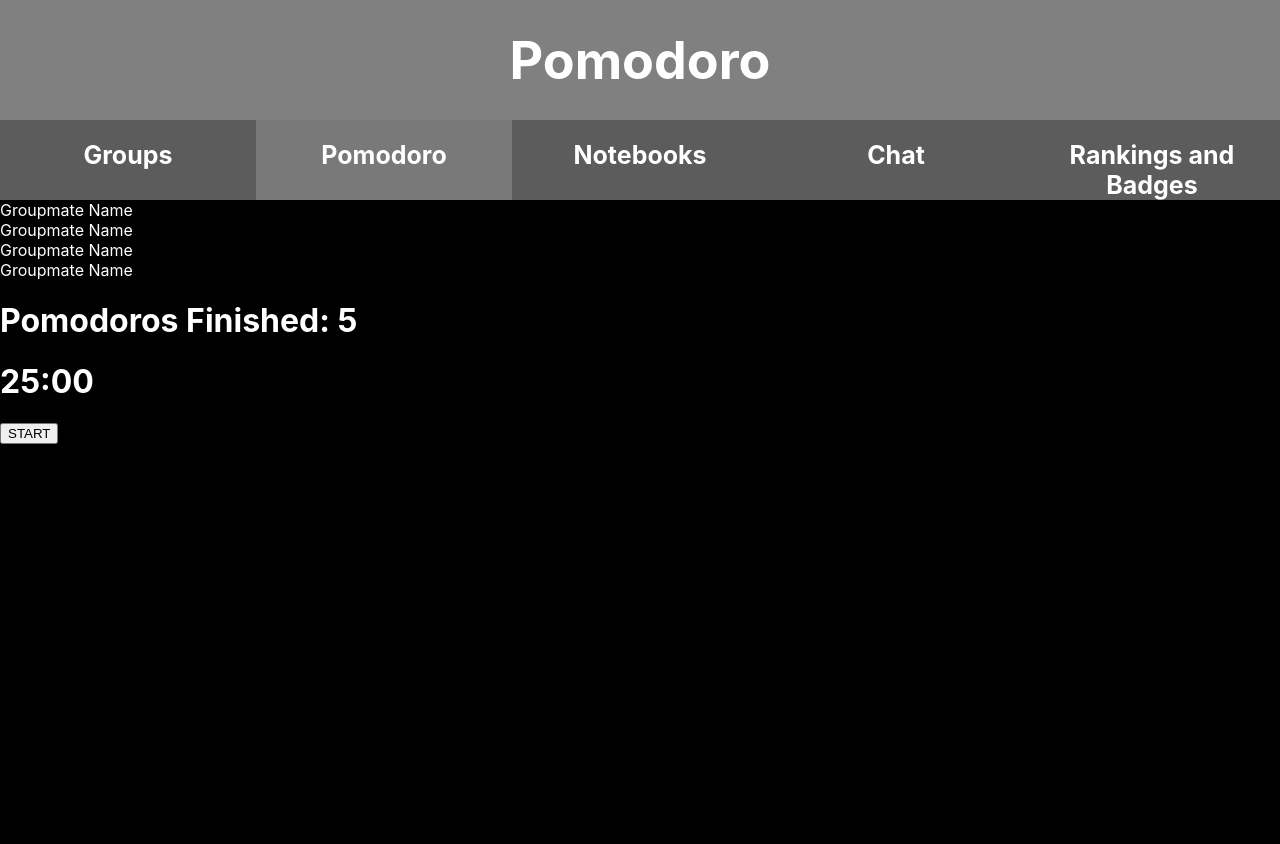
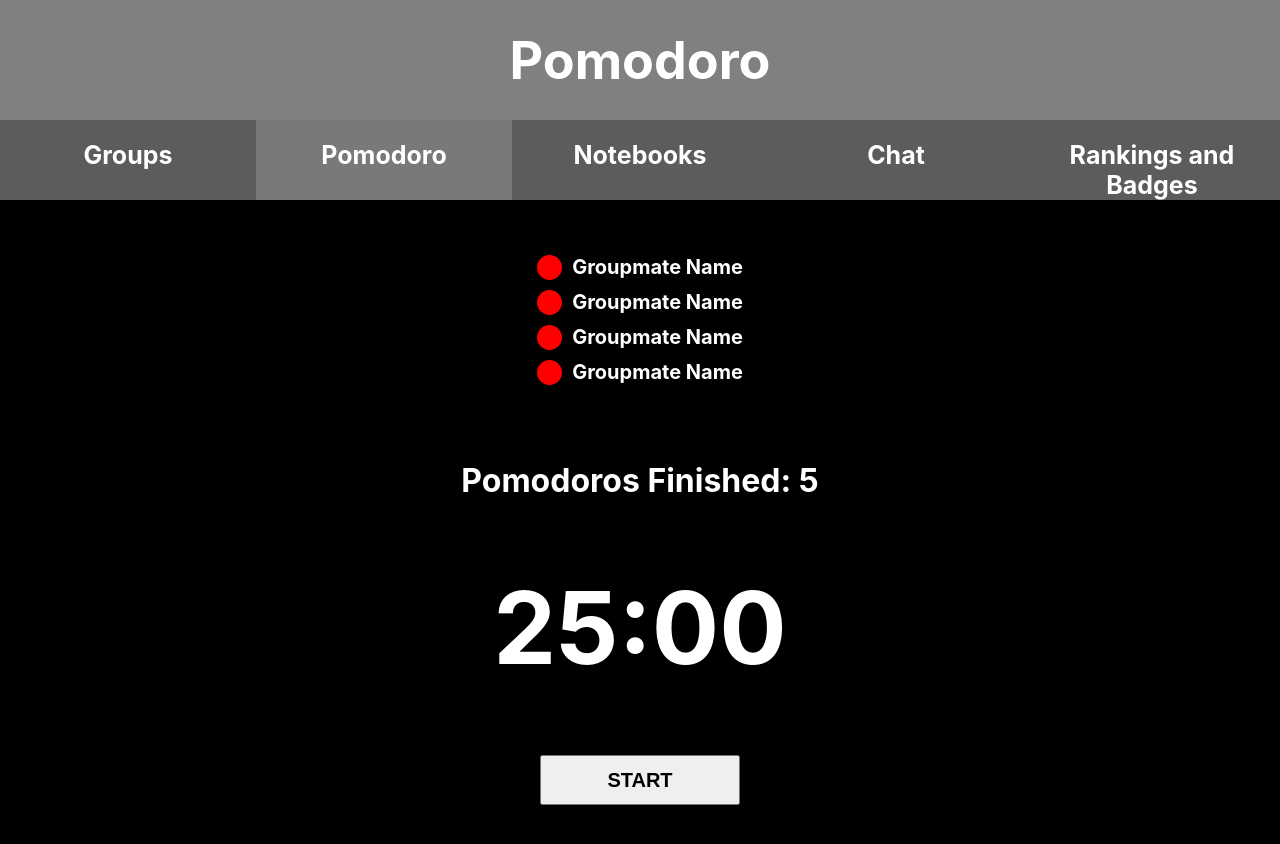
Before and after one commit to Jedro1270/Gakusei, a React (Create React App) app in the folder client/: page /pomodoro in a window 1280 px wide. Shown: the top 844 px of the page. Built offline with nearby package versions, Linux system fonts and the light colour scheme; no server answers.

Commit message:
feat: add pomodoro layout styles

```diff
--- a/client/src/App.css
+++ b/client/src/App.css
@@ -105,6 +105,44 @@
   overflow: hidden;
 }
 
+.Pomodoro-members {
+  padding: 50px;
+  display: flex;
+  flex-direction: column;
+  align-items: center;
+}
+
+.Member {
+  margin: 5px;
+  display: flex;
+  flex-direction: row;
+  font-size: 20px;
+  font-weight: bold;
+}
+
+.Member-status {
+  height: 25px;
+  width: 25px;
+  border-radius: 50%;
+  background-color: red;
+  margin-right: 10px;
+}
+
+.Pomodoro-page {
+  text-align: center;
+}
+
+.Pomodoro-timer {
+  font-size: 50px;
+}
+
+.Pomodoro-button button {
+  height: 50px;
+  width: 200px;
+  font-size: 20px;
+  font-weight: bold;
+}
+
 .Selectable-groups img {
   flex: 1;
   width: 100%;
```
